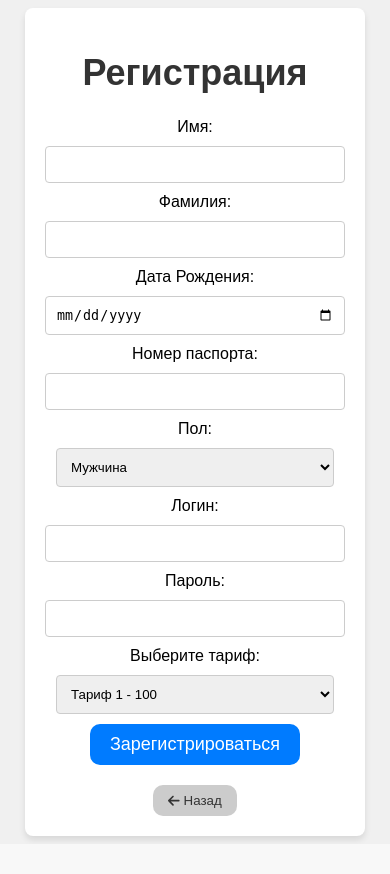
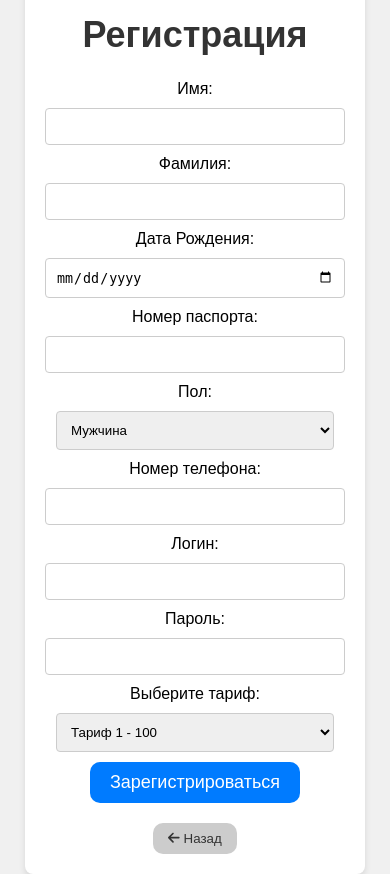
Before and after one commit to voriyaa/TELE_3, a Flask app: page /user/register in a window 390 px wide. Before the commit the page ends 843 px from the top, so only its background shows below. Run offline with Flask 3, Linux system fonts and the light colour scheme.

Commit message:
added a field for phone number during registration as user and admin

```diff
--- a/frontend/templates/admin_register.html
+++ b/frontend/templates/admin_register.html
@@ -25,6 +25,8 @@
                 <option value="male">Мужчина</option>
                 <option value="female">Женщина</option>
             </select><br>
+            <label for="phone_number">Номер телефона:</label>
+            <input type="text" id="phone_number" name="phone_number" required><br>
             <label for="username">Логин:</label>
             <input type="text" id="username" name="username" required><br>
             <label for="password">Пароль:</label>
--- a/frontend/templates/user_register.html
+++ b/frontend/templates/user_register.html
@@ -23,6 +23,8 @@
                 <option value="male">Мужчина</option>
                 <option value="female">Женщина</option>
             </select><br>
+            <label for="phone_number">Номер телефона:</label>
+            <input type="text" id="phone_number" name="phone_number" required><br>
             <label for="username">Логин:</label>
             <input type="text" id="username" name="username" required><br>
             <label for="password">Пароль:</label>
```
